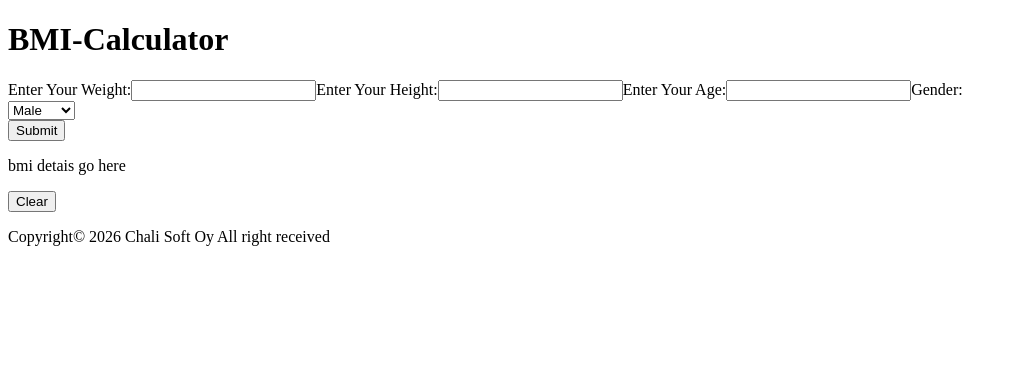
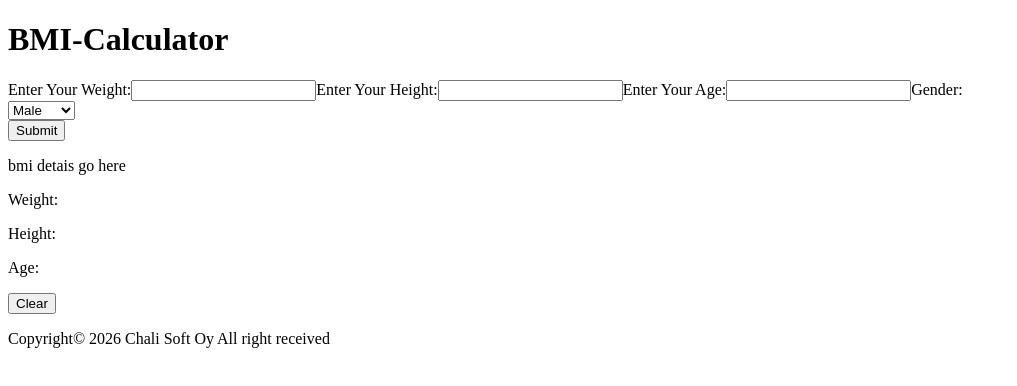
Before and after one commit to chaliJay/bmi-calculator, a React (Vite) app: page / in a window 1280 px wide. Shown: the top 386 px of the page, without its empty margins (0-1017 px from the left). Built offline with nearby package versions, Linux system fonts and the light colour scheme.

Commit message:
implement bmi form

```diff
--- a/src/Component/BmiPreview.jsx
+++ b/src/Component/BmiPreview.jsx
@@ -1,6 +1,12 @@
-function BmiPreview({formData}){
+function BmiPreview({bmiFormData}){
     return(
-        <p>bmi detais go here</p>
+        <>
+            <p>bmi detais go here</p>
+            <p>Weight: {bmiFormData.weight}</p>
+            <p>Height: {bmiFormData.height}</p>
+            <p>Age: {bmiFormData.age}</p>
+        </>
+
     );
 
 
```
Also changed, not shown: 1 other file (tests, documents, lock files or other folders).
